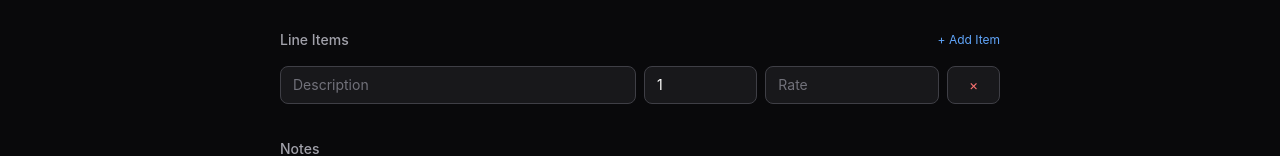
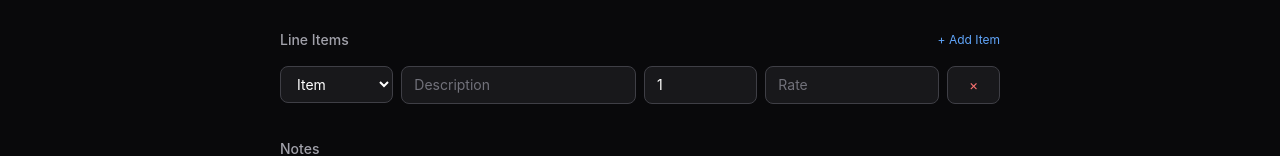
Before and after one commit to OGDoug/billflow, a Next.js app: page /invoices/new in a window 1280 px wide. Shown: the part 631-787 px from the top of the page. Built offline with nearby package versions, Linux system fonts and the light colour scheme.

Commit message:
Separate items and services in line items

```diff
--- a/src/app/invoices/[id]/page.tsx
+++ b/src/app/invoices/[id]/page.tsx
@@ -66,12 +66,15 @@ export default function InvoiceDetailPage() {
     }
 
     // Table
-    const tableData = invoice.items.map((item) => [
+    const tableData = invoice.items.map((item) => {
+      const qty = item.kind === "service" ? 1 : item.quantity;
+      return [
         item.description,
-      item.quantity.toString(),
+        item.kind === "service" ? "—" : item.quantity.toString(),
         `$${item.rate.toFixed(2)}`,
-      `$${(item.quantity * item.rate).toFixed(2)}`,
-    ]);
+        `$${(qty * item.rate).toFixed(2)}`,
+      ];
+    });
 
     (doc as any).autoTable({
       startY: 70,
@@ -243,16 +246,21 @@ export default function InvoiceDetailPage() {
                 </tr>
               </thead>
               <tbody className="divide-y divide-zinc-800">
-                {invoice.items.map((item) => (
+                {invoice.items.map((item) => {
+                  const qty = item.kind === "service" ? 1 : item.quantity;
+                  return (
                     <tr key={item.id}>
                       <td className="px-4 py-3">{item.description}</td>
-                    <td className="px-4 py-3 text-center tabular-nums">{item.quantity}</td>
+                      <td className="px-4 py-3 text-center tabular-nums">
+                        {item.kind === "service" ? "—" : item.quantity}
+                      </td>
                       <td className="px-4 py-3 text-right tabular-nums">${item.rate.toFixed(2)}</td>
                       <td className="px-4 py-3 text-right tabular-nums">
-                      ${(item.quantity * item.rate).toFixed(2)}
+                        ${(qty * item.rate).toFixed(2)}
                       </td>
                     </tr>
-                ))}
+                  );
+                })}
               </tbody>
             </table>
           </div>
--- a/src/app/invoices/new/page.tsx
+++ b/src/app/invoices/new/page.tsx
@@ -17,12 +17,12 @@ export default function NewInvoicePage() {
   const [taxRate, setTaxRate] = useState(0);
   const [notes, setNotes] = useState("");
   const [items, setItems] = useState<InvoiceItem[]>([
-    { id: crypto.randomUUID(), description: "", quantity: 1, rate: 0 },
+    { id: crypto.randomUUID(), kind: "item", description: "", quantity: 1, rate: 0 },
   ]);
   const [submitting, setSubmitting] = useState(false);
 
   const addItem = () => {
-    setItems([...items, { id: crypto.randomUUID(), description: "", quantity: 1, rate: 0 }]);
+    setItems([...items, { id: crypto.randomUUID(), kind: "item", description: "", quantity: 1, rate: 0 }]);
   };
 
   const removeItem = (id: string) => {
@@ -34,7 +34,7 @@ export default function NewInvoicePage() {
     setItems(items.map((i) => (i.id === id ? { ...i, [field]: value } : i)));
   };
 
-  const subtotal = items.reduce((s, i) => s + i.quantity * i.rate, 0);
+  const subtotal = items.reduce((s, i) => s + (i.kind === "service" ? 1 : i.quantity) * i.rate, 0);
   const tax = subtotal * (taxRate / 100);
   const total = subtotal + tax;
 
@@ -184,13 +184,22 @@ export default function NewInvoicePage() {
             <div className="space-y-3">
               {items.map((item, idx) => (
                 <div key={item.id} className="grid grid-cols-12 gap-2 items-start">
+                  <select
+                    value={item.kind}
+                    onChange={(e) => updateItem(item.id, "kind", e.target.value)}
+                    className={`${inputClass} col-span-2`}
+                  >
+                    <option value="item">Item</option>
+                    <option value="service">Service</option>
+                  </select>
                   <input
                     required
                     placeholder="Description"
                     value={item.description}
                     onChange={(e) => updateItem(item.id, "description", e.target.value)}
-                    className={`${inputClass} col-span-6`}
+                    className={`${inputClass} ${item.kind === "service" ? "col-span-6" : "col-span-4"}`}
                   />
+                  {item.kind === "item" && (
                     <input
                       required
                       type="number"
@@ -200,6 +209,7 @@ export default function NewInvoicePage() {
                       onChange={(e) => updateItem(item.id, "quantity", parseInt(e.target.value) || 0)}
                       className={`${inputClass} col-span-2`}
                     />
+                  )}
                   <input
                     required
                     type="number"
--- a/src/lib/types.ts
+++ b/src/lib/types.ts
@@ -1,5 +1,6 @@
 export interface InvoiceItem {
   id: string;
+  kind: "item" | "service";
   description: string;
   quantity: number;
   rate: number;
```
Lines whose indentation alone changed are shown as unchanged.
